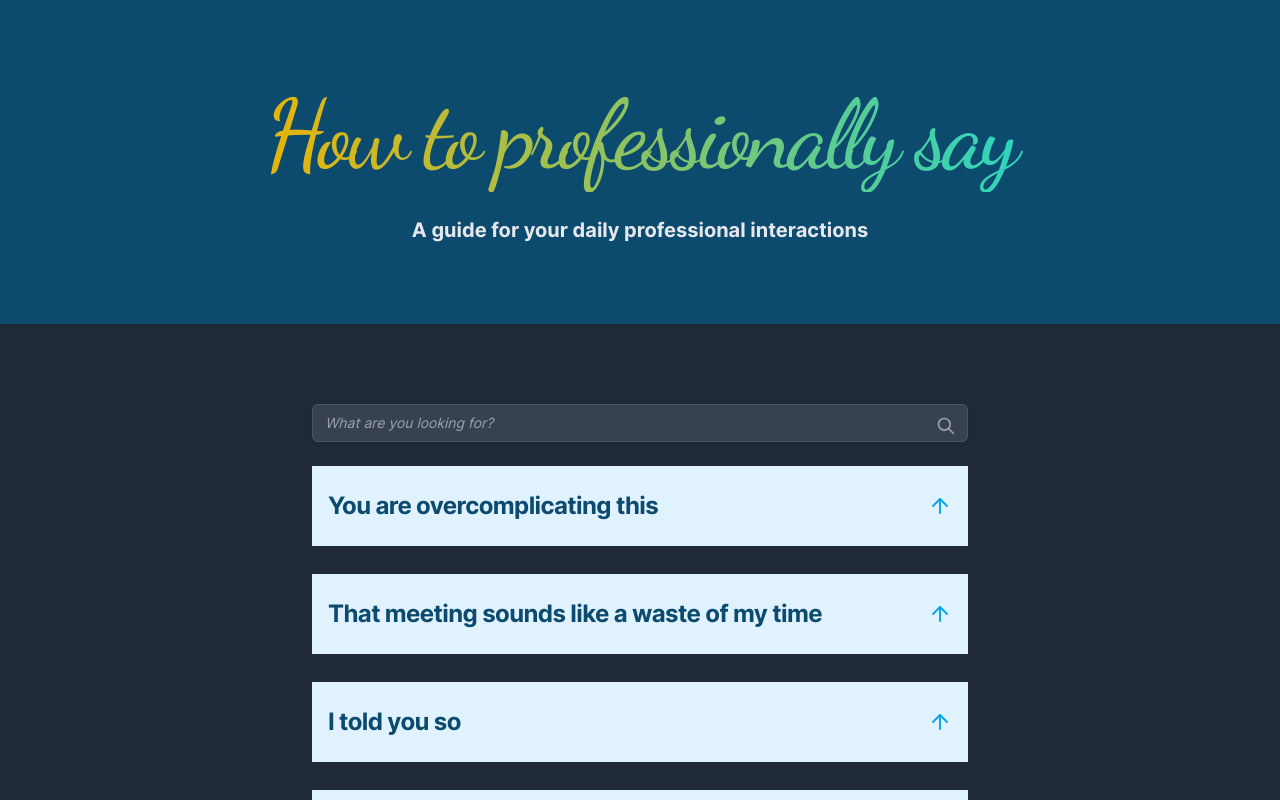
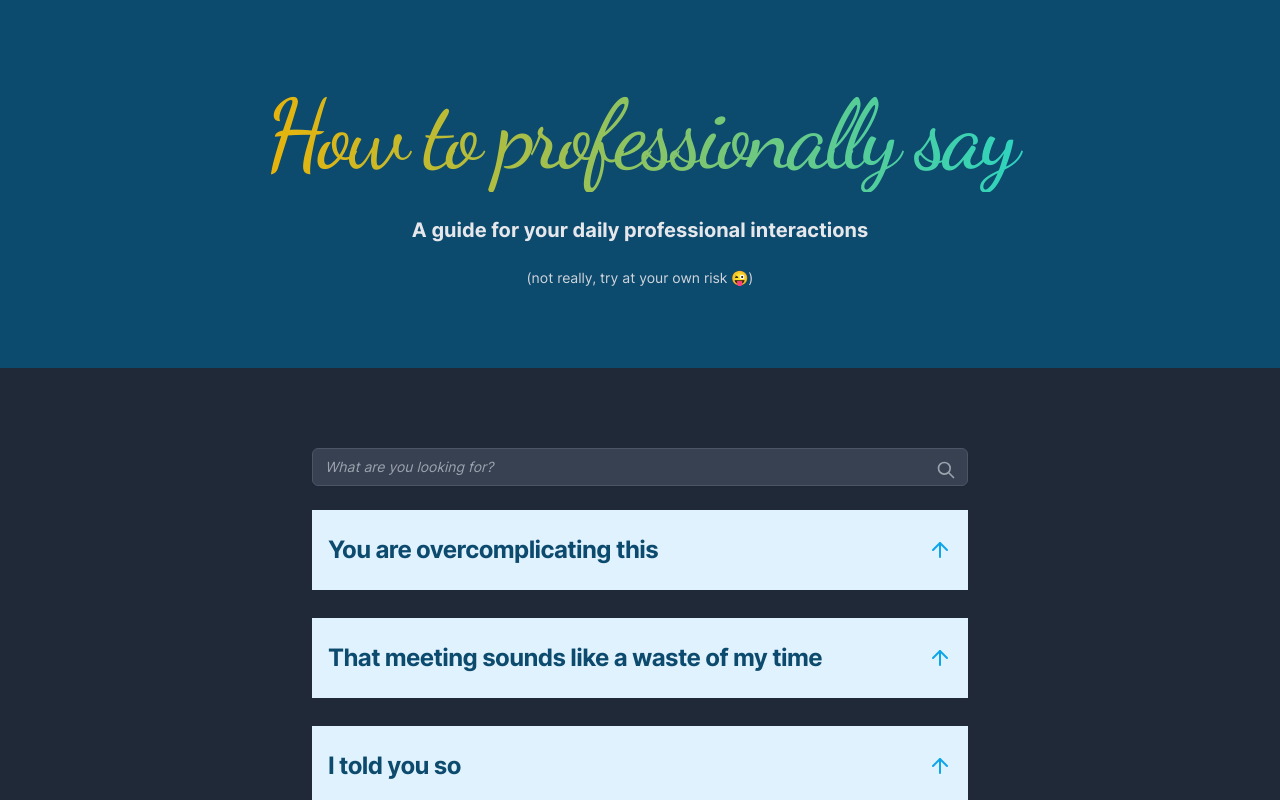
Before and after one commit to AkashRajpurohit/howtoprofessionallysay, a Next.js app: page / in a window 1280 px wide. Shown: the top 800 px of the page. Built offline with nearby package versions, Linux system fonts and the light colour scheme.

Commit message:
feat: :ambulance: add a warning
based on comments on hackernews, seems like I should add some warning about using them at your own risk

```diff
--- a/components/Header.tsx
+++ b/components/Header.tsx
@@ -12,6 +12,9 @@ const Header: FunctionComponent<IHeaderProps> = (): JSX.Element => {
       <p className="text-center text-xl font-bold text-gray-200">
         {siteMetadata.description}
       </p>
+      <small className="text-sm text-gray-300">
+        (not really, try at your own risk 😜)
+      </small>
     </header>
   );
 };
--- a/components/QuestionCard.tsx
+++ b/components/QuestionCard.tsx
@@ -32,7 +32,7 @@ const QuestionCard: FunctionComponent<IQuestionCardProps> = ({
             <Disclosure.Panel className="bg-primary-200">
               <ul className="px-4 py-4 text-xl font-medium text-gray-800">
                 {(answers || []).map((answer) => (
-                  <li className="my-1 flex items-start gap-2">
+                  <li className="my-1 flex items-start gap-2" key={answer}>
                     <span className="mt-0.5 text-primary-900">
                       <ArrowRight />
                     </span>
```
